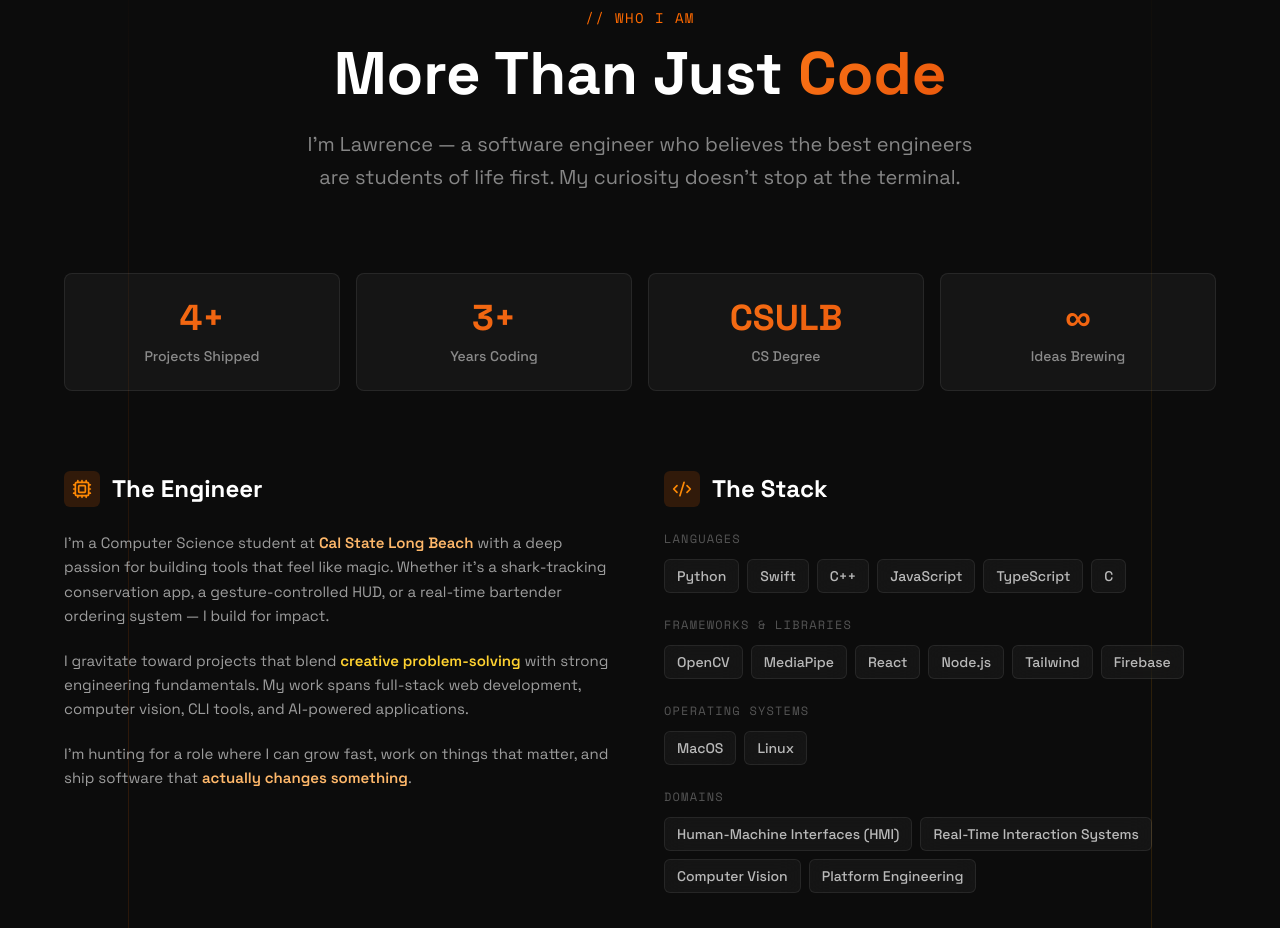
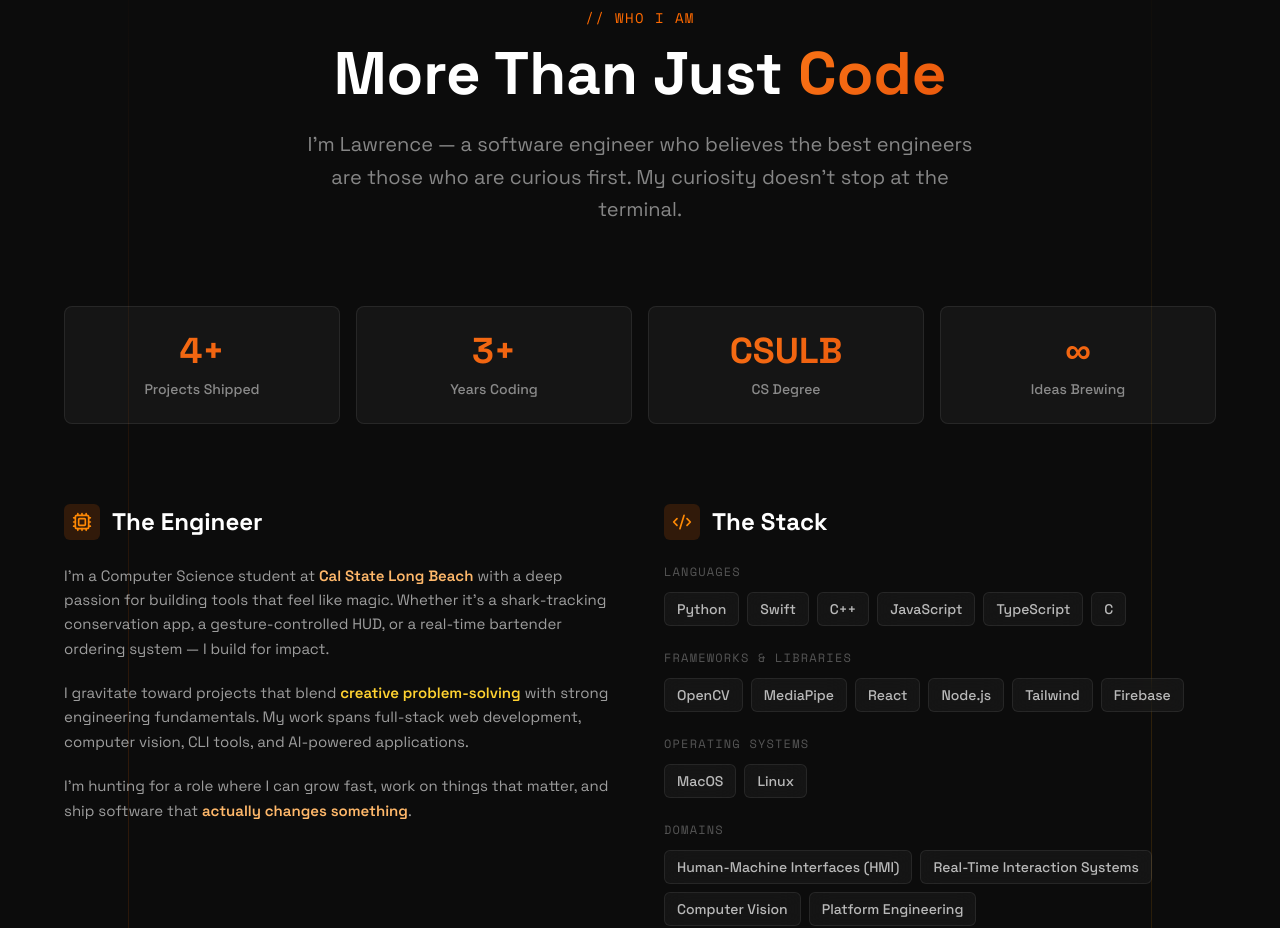
Before and after one commit to lawrenceDegoma/Portfolio, a Next.js app: page / in a window 1280 px wide. Shown: the part 920-1848 px from the top of the page. Built offline with nearby package versions, Linux system fonts and the light colour scheme.

Commit message:
Changed some of the About section

```diff
--- a/src/components/About.tsx
+++ b/src/components/About.tsx
@@ -54,7 +54,7 @@ export default function About() {
               More Than Just <span className="text-gradient">Code</span>
             </h2>
             <p className="text-xl text-white/50 max-w-2xl mx-auto leading-relaxed">
-              I&apos;m Lawrence — a software engineer who believes the best engineers are students of life first.
+              I&apos;m Lawrence — a software engineer who believes the best engineers are those who are curious first.
               My curiosity doesn&apos;t stop at the terminal.
             </p>
           </div>
```
